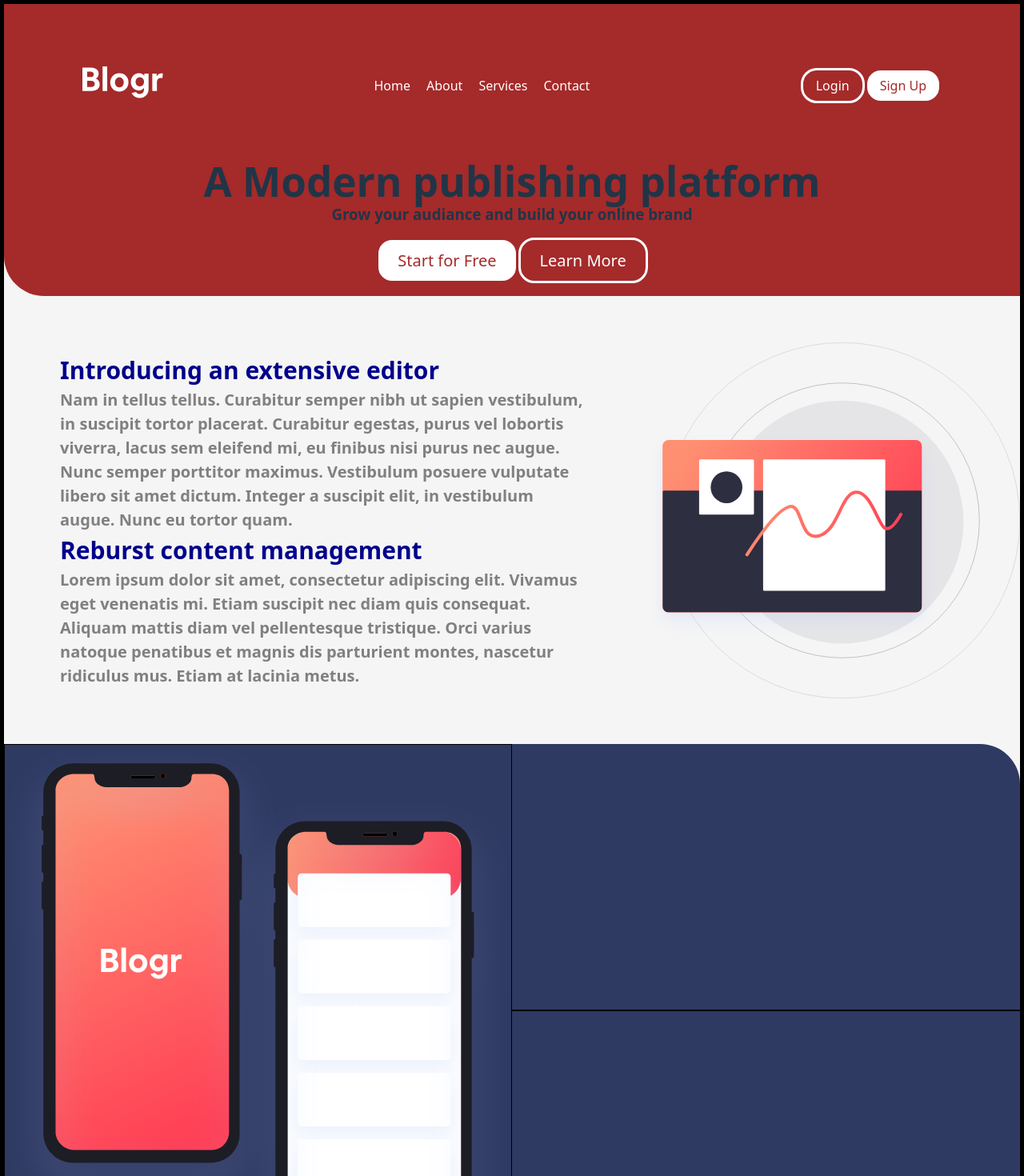
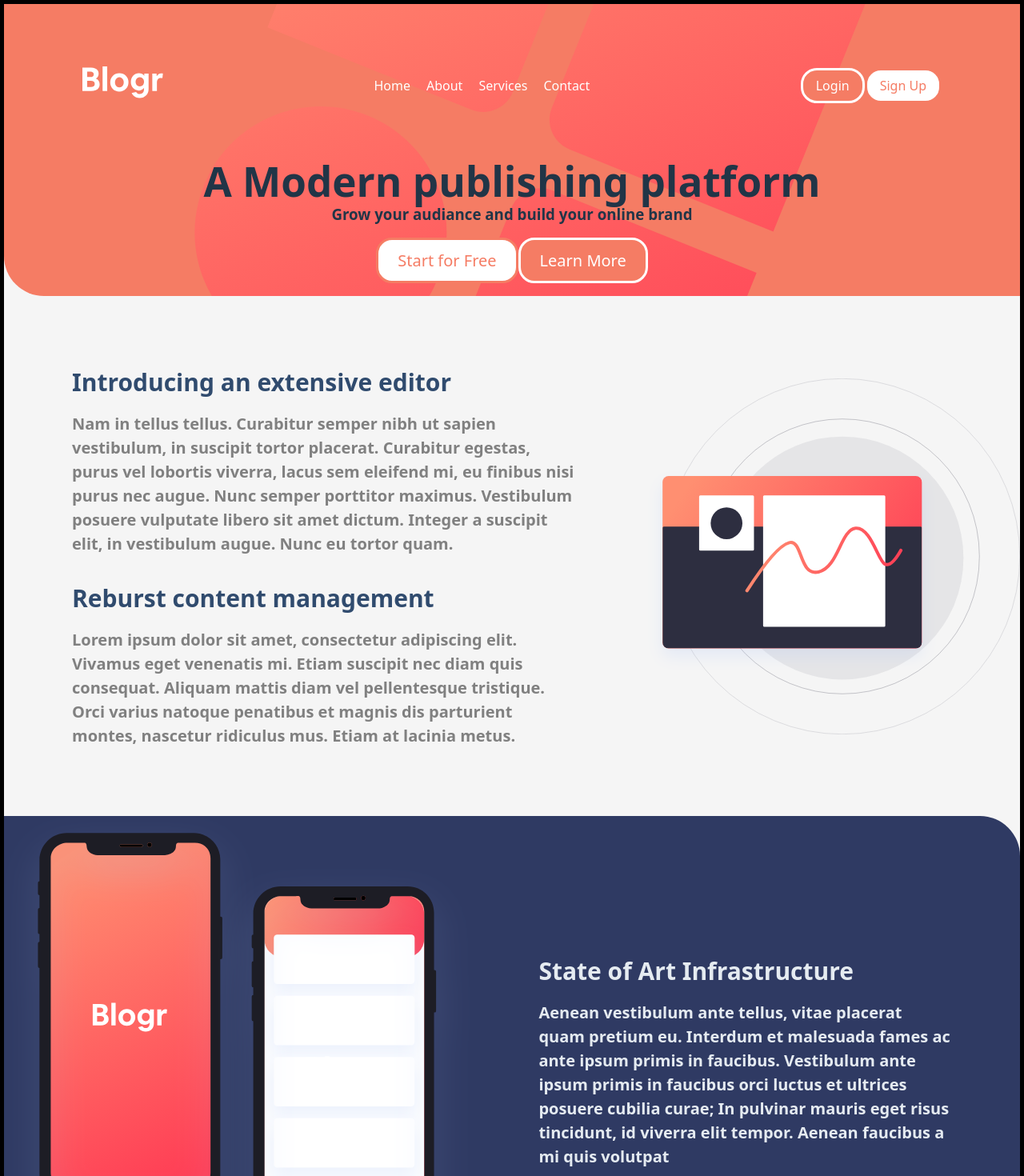
Before and after one commit to juniorSarh/Task8-1-ui-challenge, a React (Vite) app: page / in a window 1280 px wide. Shown: the top 1470 px of the page at 80% size. Built offline with nearby package versions, Linux system fonts and the light colour scheme.

Commit message:
Feature: Hero section now 90% complete

```diff
--- a/src/App.css
+++ b/src/App.css
@@ -17,7 +17,10 @@ body {
 
 /* Header */
 .header {
-  background-color: brown;
+  background-color: #f57c64;
+  background-image:url("../src/assets/Images/bg-pattern-intro-desktop.svg");
+  background-size: cover;
+  background-position: center;
   width: 100%;
   padding: 16px 24px;
   border-bottom-left-radius: 50px;
@@ -135,18 +138,21 @@ display: flex;
   flex-direction: column;
   align-items:flex-start;
   justify-content: flex-start;
+  margin: 50px;
+  padding: 20px;
   height: 100%;
   width: 50%;
-  border: 1px solid black;
+
 }
 
 .sec2img {
   display: flex;
   align-items: center;
   justify-content: center;
+  overflow: 'visible';
   height: 100%;
   width: 50%;
-  border: 1px solid black;
+
 }
 
 .box3 {
@@ -173,8 +179,8 @@ display: flex;
 
 .sec3img {
   display: flex;
-  align-items: center;
-  justify-content: center;
+  align-items:flex-start;
+  justify-content: flex-start;
   height: 100%;
   width: 40%;
 
--- a/src/components/Header.tsx
+++ b/src/components/Header.tsx
@@ -16,10 +16,10 @@ return (
       <h3>Grow your audiance and build your online brand</h3>
     </div>
     <div className='headerBtn'>
-    <Button backgroundColor="white" textColor="brown" size="large">
+    <Button backgroundColor="white" textColor="#f57c64" size="large">
             Start for Free
           </Button>
-          <Button backgroundColor="Brown" textColor="white" size="large" >
+          <Button backgroundColor="#f57c64" textColor="white" size="large" >
             Learn More
           </Button>
       </div>
--- a/src/components/Heading.tsx
+++ b/src/components/Heading.tsx
@@ -3,8 +3,8 @@ import React from 'react'
 export default function Heading(props: {title: string, paragraph: string}) {
   return (
     <div>
-      <h2 style={{color:'darkblue'}}>{props.title}</h2>
-      <p style={{color:'grey'}}>{props.paragraph}</p>
+      <h2 style={{color:'#304b6e',margin:'15px'}}>{props.title}</h2>
+      <p style={{color:'grey',margin:'15px'}}>{props.paragraph}</p>
     </div>
   )
 }
--- a/src/components/MainDiv.tsx
+++ b/src/components/MainDiv.tsx
@@ -3,6 +3,7 @@ import Heading from './Heading';
 import desktop from '../assets/Images/illustration-laptop-desktop.svg';
 import editorDesktop from '../assets/Images/illustration-editor-desktop.svg';
 import phones from '../assets/Images/illustration-phones.svg'
+import SecDivParagraph from './SecDivParagraph';
 
 
 export default function MainDiv() {
@@ -31,11 +32,20 @@ export default function MainDiv() {
         <div className="sec2img">
           <img
             src={phones}
-            alt="Desktop image"
-            style={{ backgroundSize: "cover", height: "100%", width: "100%" }}
+            alt="smartphone image"
+            style={{
+              backgroundSize: "cover",
+              height: "100%",
+              width: "100%" ,
+            }}
           />
         </div>
-        <div className="sec2content"></div>
+        <div className="sec2content">
+          <SecDivParagraph
+            title='State of Art Infrastructure'
+            paragraph='Aenean vestibulum ante tellus, vitae placerat quam pretium eu. Interdum et malesuada fames ac ante ipsum primis in faucibus. Vestibulum ante ipsum primis in faucibus orci luctus et ultrices posuere cubilia curae; In pulvinar mauris eget risus tincidunt, id viverra elit tempor. Aenean faucibus a mi quis volutpat'
+            />
+        </div>
       </div>
       <div className="box3">
         <div className="sec3img">
--- a/src/components/Navbar.tsx
+++ b/src/components/Navbar.tsx
@@ -22,11 +22,11 @@ export default function Navbar() {
         </li>
       </ul>
       <div className="navBtn">
-      <Button backgroundColor="brown" textColor="white" size="medium">
+      <Button backgroundColor="#f57c64" textColor="white" size="medium">
         Login
       </Button>
 
-      <Button backgroundColor="white" textColor="brown" size="medium" >
+      <Button backgroundColor="white" textColor="#f57c64" size="medium" >
         Sign Up
       </Button>
       </div>
--- /dev/null
+++ b/src/components/SecDivParagraph.tsx
@@ -0,0 +1,12 @@
+import React from 'react'
+
+export default function SecDivParagraph(props: {title: string, paragraph: string}) {
+  return (
+    <div>
+       <div>
+      <h2 style={{color:'#e5ebf1ff',margin:'15px'}}>{props.title}</h2>
+      <p style={{color:'#e5ebf1ff',margin:'15px'}}>{props.paragraph}</p>
+    </div>
+    </div>
+  )
+}
```
Also changed, not shown: src/components/Img.tsx (deleted, +0 -9 lines).
